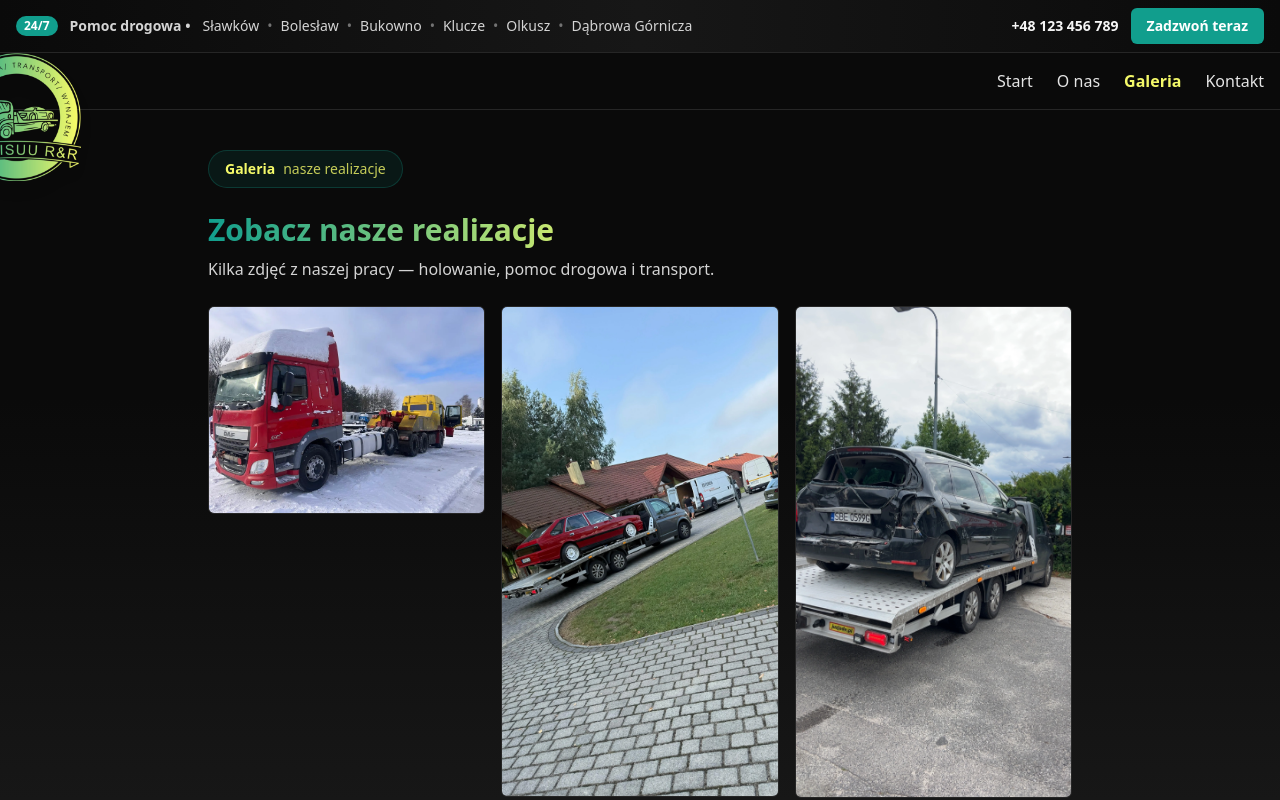
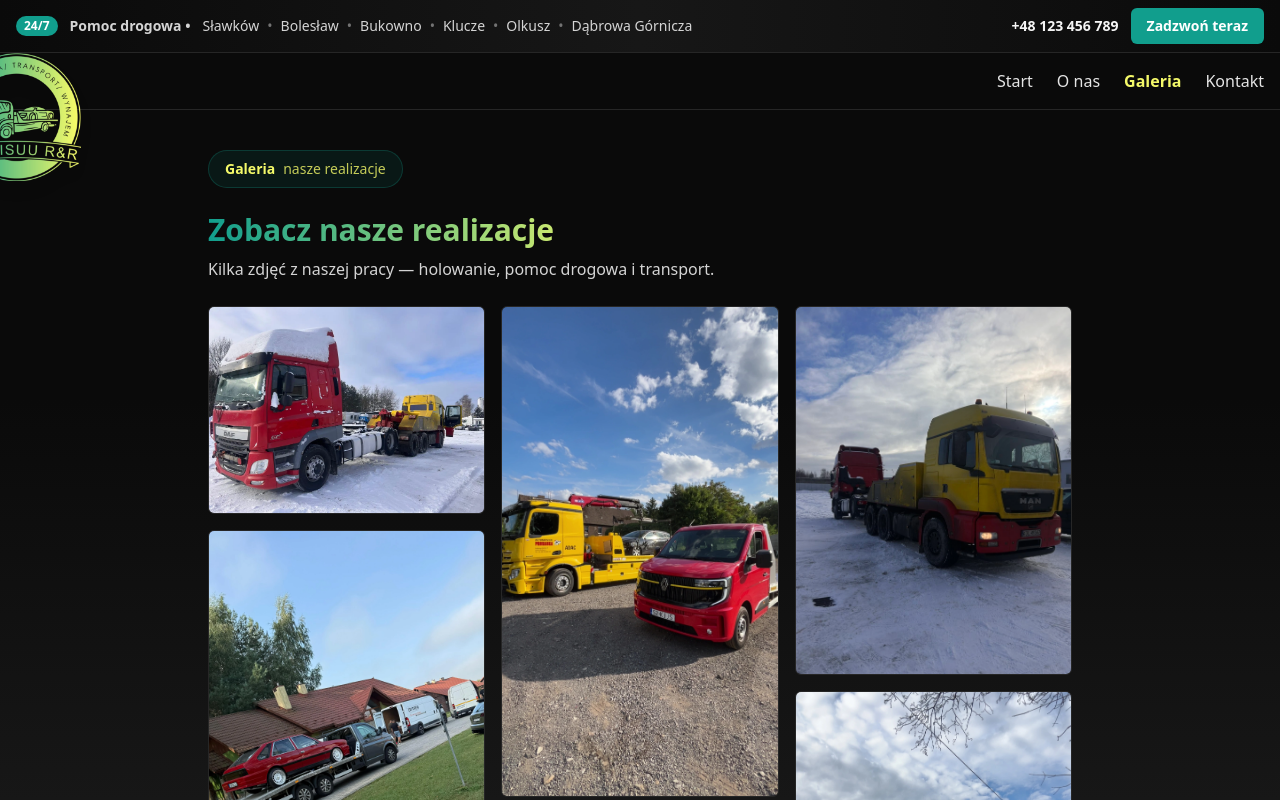
Before and after one commit to infanymous/skubisuu, a Next.js app: page /gallery in a window 1280 px wide. Shown: the top 800 px of the page. Built offline with nearby package versions, Linux system fonts and the light colour scheme.

Commit message:
gallery finished

```diff
--- a/src/app/gallery/page.tsx
+++ b/src/app/gallery/page.tsx
@@ -79,15 +79,16 @@ export default async function GalleryPage() {
                 ) : (
                     <div className="gallery-images">
                         {images.map((img) => (
+                            <div key={img.src} className="gallery-item">
                                 <Image
-                                key={img.src}
                                     src={img.src}
                                     alt={img.alt}
                                     width={1200}
                                     height={900}
-                                className="w-full h-auto"
+                                    className="gallery-image"
                                     sizes="(max-width: 640px) 100vw, (max-width: 768px) 50vw, 33vw"
                                 />
+                            </div>
                         ))}
                     </div>
                 )}
--- a/src/app/globals.css
+++ b/src/app/globals.css
@@ -51,11 +51,19 @@
     }
 
     .gallery-images {
-        @apply grid grid-cols-1 sm:grid-cols-2 md:grid-cols-3 gap-4;
+        /* Masonry-like layout (no empty grid gaps) */
+        @apply columns-1 sm:columns-2 md:columns-3;
+        column-gap: 1rem;
     }
 
-    .gallery-images img {
+    .gallery-item {
+        break-inside: avoid;
+        @apply mb-4;
+    }
+
+    .gallery-image {
         @apply w-full h-auto rounded-md border border-neutral-800 bg-neutral-900;
+        display: block;
     }
 
     /* Contact form */
```
Also changed, not shown: 9 other files (tests, documents, lock files or other folders). Lines whose indentation alone changed are shown as unchanged.
